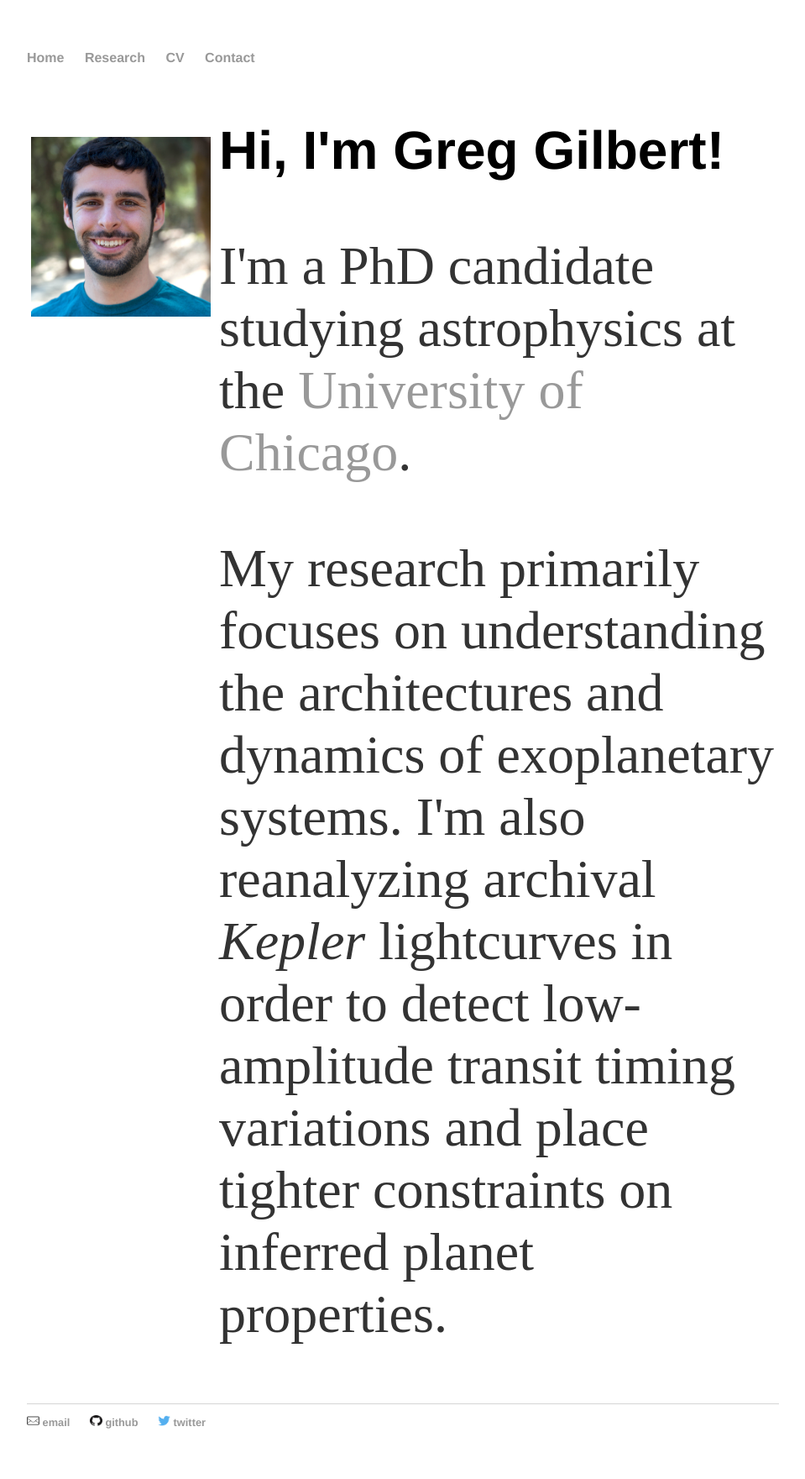
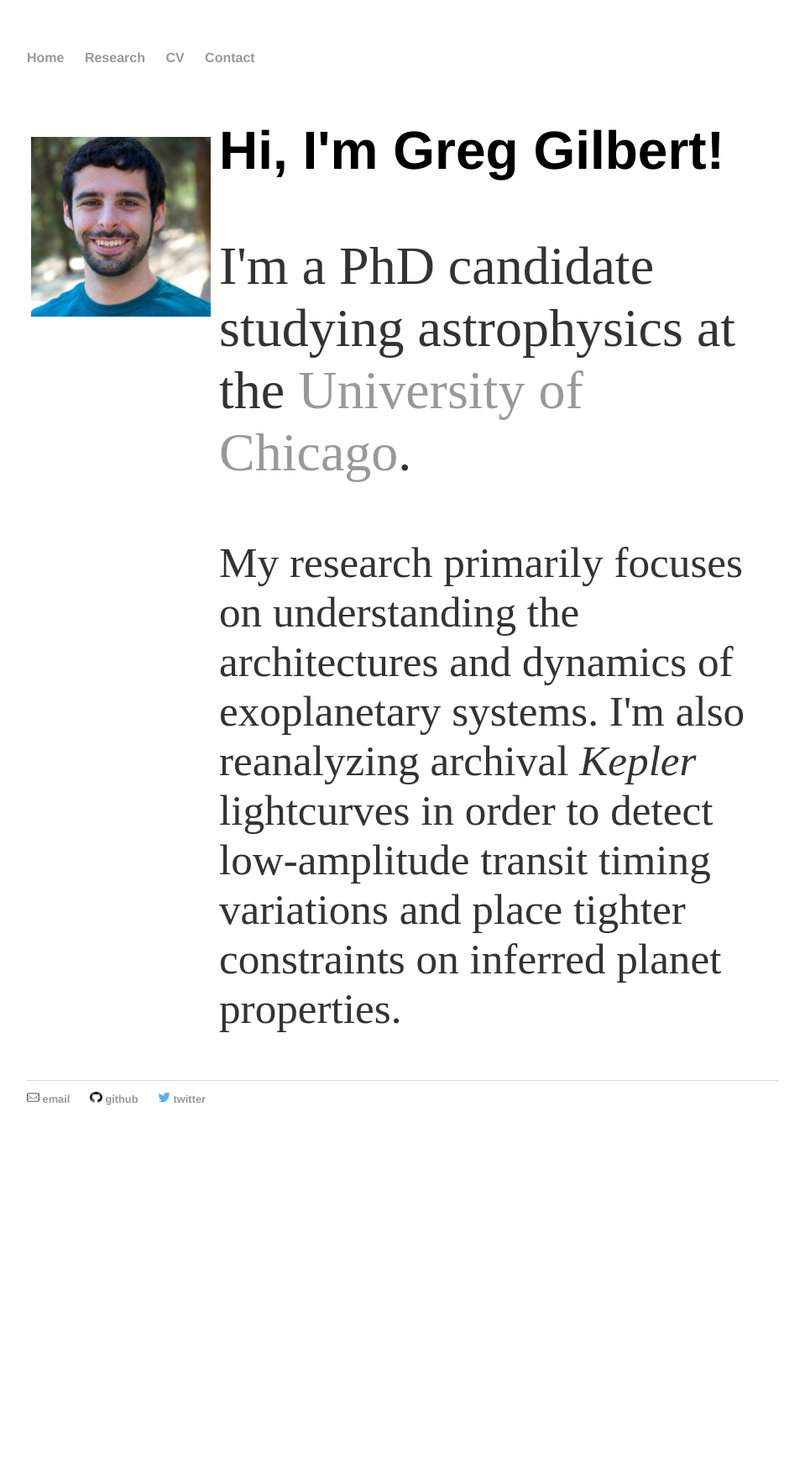
Before and after one commit to gjgilbert/gjgilbert.github.io, a Jekyll site: the page built from index.html, in a window 1280 px wide. Shown: the whole page at 84% size, without its empty margins (160-1119 px from the left). Built offline with Jekyll 4.4.1, drawn with Linux system fonts in a browser that asks for light colours; after the commit the page ends 1376 px from its top, so only the background shows below that.

Commit message:
Update index.html

```diff
--- a/index.html
+++ b/index.html
@@ -45,7 +45,7 @@
 	  <div class="column right">
 	    <h1>Hi, I'm Greg Gilbert!</h1>
 	    <p>I'm a PhD candidate studying astrophysics at the <a href="https://astrophysics.uchicago.edu/">University of Chicago</a>.</p>
-	    <font size="1"><p>My research primarily focuses on understanding the architectures and dynamics of exoplanetary systems. I'm also reanalyzing archival <em>Kepler</em> lightcurves in order to detect low-amplitude transit timing variations and place tighter constraints on inferred planet properties.</p></font>
+	    <p style="font-size:4vw">My research primarily focuses on understanding the architectures and dynamics of exoplanetary systems. I'm also reanalyzing archival <em>Kepler</em> lightcurves in order to detect low-amplitude transit timing variations and place tighter constraints on inferred planet properties.</p>
 	  </div>
 	</div>
 </body>
```
